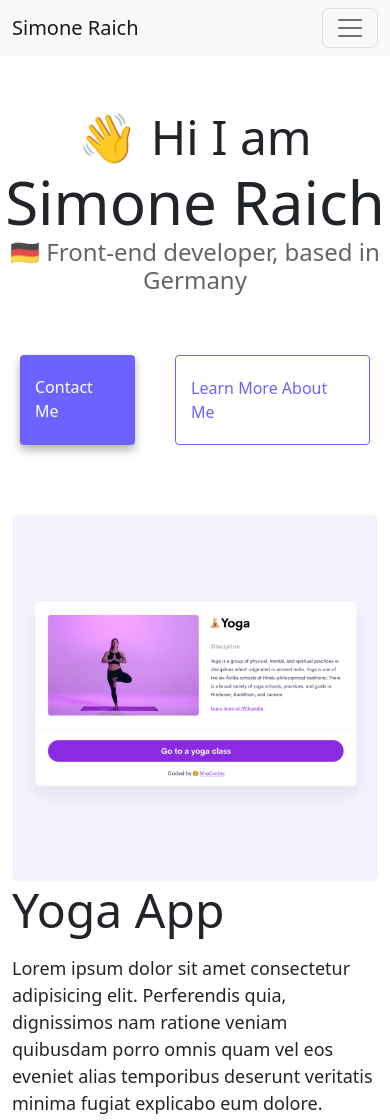
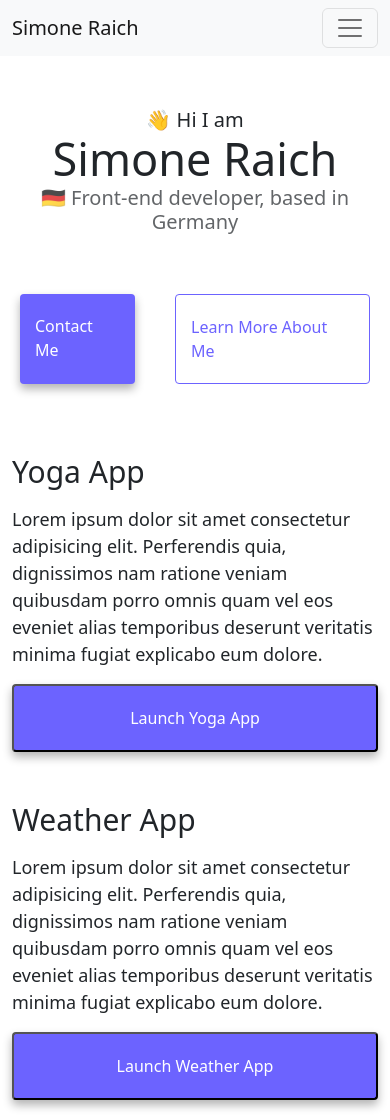
Before and after one commit to simoneraich/multipage-website-Projectdisplay, a plain HTML site: page index.html in a window 390 px wide. Shown: the top 1120 px of the page. Drawn offline with nearby package versions, Linux system fonts and the light colour scheme.

Commit message:
adding responsiveness

```diff
--- a/index.html
+++ b/index.html
@@ -11,12 +11,12 @@
       integrity="sha384-Zenh87qX5JnK2Jl0vWa8Ck2rdkQ2Bzep5IDxbcnCeuOxjzrPF/et3URy9Bv1WTRi"
       crossorigin="anonymous"
     />
-    <link rel="stylesheet" href="style.css" />
     <script
       src="https://cdn.jsdelivr.net/npm/bootstrap@5.2.2/dist/js/bootstrap.bundle.min.js"
       integrity="sha384-OERcA2EqjJCMA+/3y+gxIOqMEjwtxJY7qPCqsdltbNJuaOe923+mo//f6V8Qbsw3"
       crossorigin="anonymous"
     ></script>
+    <link rel="stylesheet" href="style.css" />
   </head>
   <body>
     <nav class="navbar navbar-expand-lg bg-light fixed-top">
@@ -55,36 +55,40 @@
           <img
             src="images/yoga.png"
             alt="yoga-project"
-            class="img-fluid rounded"
+            class="img-fluid rounded projectdisplay-img"
           />
         </div>
         <div class="col-md-6">
-          <h2 class="mb-3 text-start">Yoga App</h2>
+          <h2 class="mb-3 text-start projectheading">Yoga App</h2>
           <p>
             Lorem ipsum dolor sit amet consectetur adipisicing elit. Perferendis
             quia, dignissimos nam ratione veniam quibusdam porro omnis quam vel
             eos eveniet alias temporibus deserunt veritatis minima fugiat
             explicabo eum dolore.
           </p>
-          <button class="primary-link">Launch Yoga App</button>
+          <button class="primary-link projectdisplay-buttons">
+            Launch Yoga App
+          </button>
         </div>
       </div>
       <div class="row">
         <div class="col-md-6">
-          <h2 class="mb-3 text-start">Weather App</h2>
+          <h2 class="mb-3 text-start projectheading">Weather App</h2>
           <p class="text-start">
             Lorem ipsum dolor sit amet consectetur adipisicing elit. Perferendis
             quia, dignissimos nam ratione veniam quibusdam porro omnis quam vel
             eos eveniet alias temporibus deserunt veritatis minima fugiat
             explicabo eum dolore.
           </p>
-          <button class="primary-link">Launch Weather App</button>
+          <button class="primary-link projectdisplay-buttons">
+            Launch Weather App
+          </button>
         </div>
         <div class="col-md-6">
           <img
             src="images/weather.png"
             alt="weatherapp-project"
-            class="img-fluid rounded"
+            class="img-fluid rounded projectdisplay-img"
           />
         </div>
       </div>
@@ -93,18 +97,20 @@
           <img
             src="images/yogurt.png"
             alt="yoghurt-project"
-            class="img-fluid rounded"
+            class="img-fluid rounded projectdisplay-img"
           />
         </div>
         <div class="col-md-6">
-          <h2 class="mb-3 text-start">Yoghurt App</h2>
+          <h2 class="mb-3 text-start projectheading">Yoghurt App</h2>
           <p>
             Lorem ipsum dolor sit amet consectetur adipisicing elit. Perferendis
             quia, dignissimos nam ratione veniam quibusdam porro omnis quam vel
             eos eveniet alias temporibus deserunt veritatis minima fugiat
             explicabo eum dolore.
           </p>
-          <button class="primary-link">Launch Yoghurt App</button>
+          <button class="primary-link projectbutton projectdisplay-buttons">
+            Launch Yoghurt App
+          </button>
         </div>
       </div>
     </div>
--- a/style.css
+++ b/style.css
@@ -104,3 +104,24 @@ img {
 .aboutmetext {
   padding: 0 20px;
 }
+
+@media (max-width: 768px) {
+  h1 {
+    font-size: 45px;
+  }
+  h2,
+  h3 {
+    font-size: 20px;
+  }
+  .projectdisplay-img {
+    display: none;
+  }
+  .projectheading {
+    font-size: 30px;
+  }
+  .projectdisplay-buttons {
+    display: block;
+    margin: auto;
+    width: 100%;
+  }
+}
```
